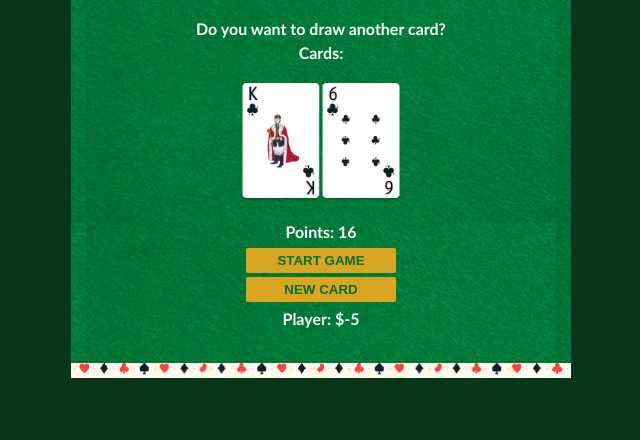
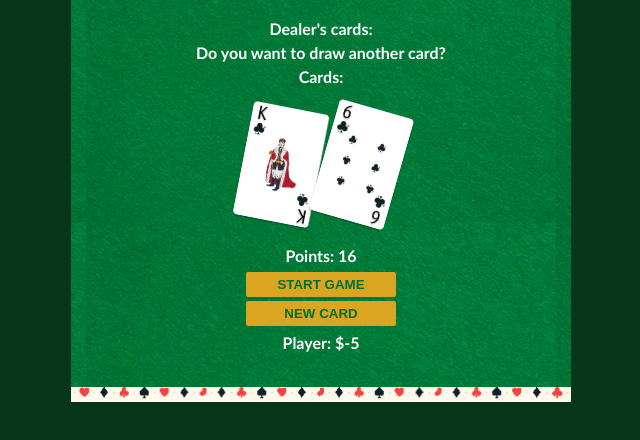
Before and after one commit to cgraham74/CardGame, a website: page index.html in a window 1280 px wide. Both pictures are taken after a click on the button "START GAME". Shown: the part 118-558 px from the top of the page, without its empty margins (319-959 px from the left). Drawn offline with Linux system fonts and the light colour scheme.

Commit message:
Added random card placement

```diff
--- a/index.css
+++ b/index.css
@@ -1,3 +1,6 @@
+:root{
+  --num: 0deg;
+}
 * {
   box-sizing: border-box;
 }
@@ -17,10 +20,10 @@ body {
   background-image: url(images/felt.PNG);
   background-size: contain;
   padding: 30px;
-
   margin-top: 10px;
   border: 15px solid transparent;
   border-image: url(images/black_jack_footer.png) 100 round;
+  perspective: 100px;
 }
 p {
   margin: 5px;
@@ -34,7 +37,7 @@ img {
   justify-content: center;
   align-items: center;
 }
-.cardDisplay {
+.player-card-container {
   display: flex;
   justify-content: center;
   align-items: center;
@@ -43,7 +46,14 @@ img {
   border-radius: 5px;
   border-radius: 5px;
   min-height: 150px;
+
 }
+
+.card{
+  width: 80px;
+  transform: rotate(var(--num));
+}
+
 h1 {
   color: goldenrod;
 }
@@ -65,6 +75,3 @@ button:hover {
 #messageEL {
   font-style: italic;
 }
-.card {
-  width: 80px;
-}
--- a/index.html
+++ b/index.html
@@ -10,9 +10,13 @@
   <body>
     <div class="container">
         <h1>Blackjack</h1>
+        <div>
+          <p>Dealer's cards:</p>
+          <div class="dealer-card-container"></div>
+        </div>
         <p id="message-el">Start Game?</p>
         <p id="cards-el">Cards:</p>
-    <div class="cardDisplay"></div>
+        <div class="player-card-container"></div>
         <p id="sum-el">Points:</p>
         <div class="btn-container">
           <button type="button" onclick="startGame()" id="start-game-el" class="btn">
@@ -22,10 +26,8 @@
             NEW CARD
           </button>
         </div>
-
         <p id="player-el"></p>
    </div>
-
     <script src="index.js"></script>
   </body>
 </html>
--- a/index.js
+++ b/index.js
@@ -14,7 +14,7 @@ let messageEl = document.getElementById("message-el");
 let sumEl = document.getElementById("sum-el");
 let cardsEl = document.getElementById("cards-el");
 let playerEl = document.getElementById("player-el");
-let cardDisplayEl = document.querySelector(".cardDisplay");
+let cardDisplayEl = document.querySelector(".player-card-container");
 let cardImage;
 
 
@@ -76,7 +76,8 @@ function displayCards(){
   cardDisplayEl.innerHTML = "";
   for (let i = 0; i < cards.length; i++) {
     cardDisplayEl.innerHTML +=
-      "<img src='images/cards/" + cards[i][1] + ".png' class='card' />";
+      "<img src='images/cards/" + cards[i][1] + ".png' class='card' id='card"+i+"'/>";
+      rotateCards("card"+i);
   }
 }
 
@@ -84,17 +85,15 @@ function renderGame() {
   cardsEl.textContent = "Cards: ";
   displayCards()
   sumEl.textContent = "Points: " + sum;
-  if (sum <= 20) {
     message = "Do you want to draw another card?";
+  if (sum > 21) {
+    message = "Busted!";
+    isAlive = false;
   } else if (sum === 21) {
     message = "BlackJack!";
-
     player.chips += betMoney() * 2;
     playerEl.textContent = player.name + ": $" + player.chips;
     hasBlackJack = true;
-  } else {
-    message = "Busted!";
-    isAlive = false;
   }
   messageEl.textContent = message;
 }
@@ -107,3 +106,11 @@ function newCard() {
     renderGame();
   }
 }
+
+function randomNum(min, max){
+return Math.random() * (max - min) + min;
+}
+function rotateCards(cardId){
+  let deg = Math.floor(randomNum(-20, 20));
+  let card = document.getElementById(cardId).style.transform = 'rotate(' + deg + 'deg)';
+}
```
Lines whose indentation alone changed are shown as unchanged.
